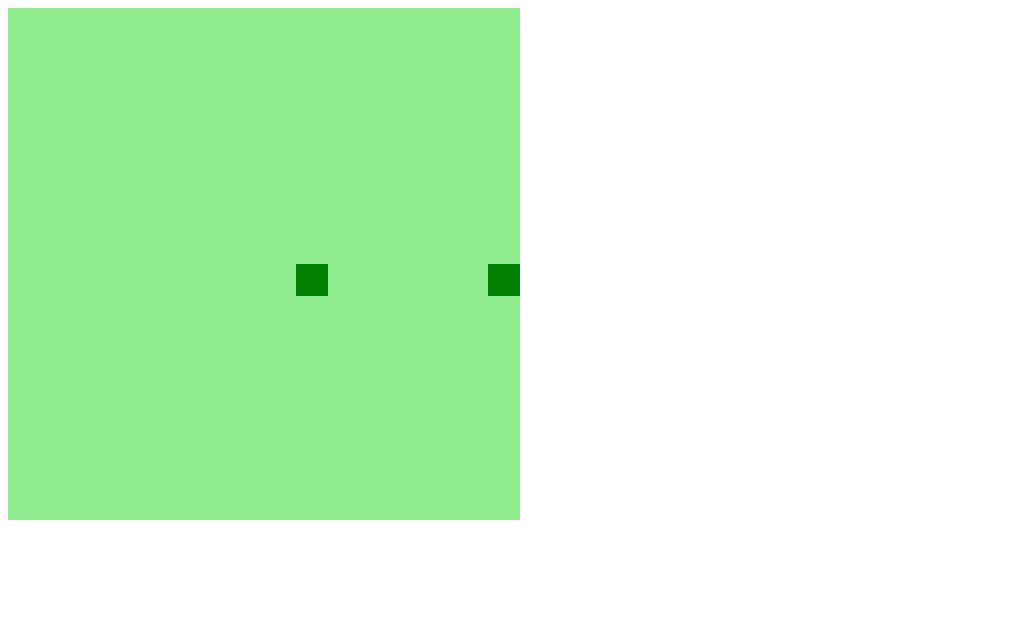
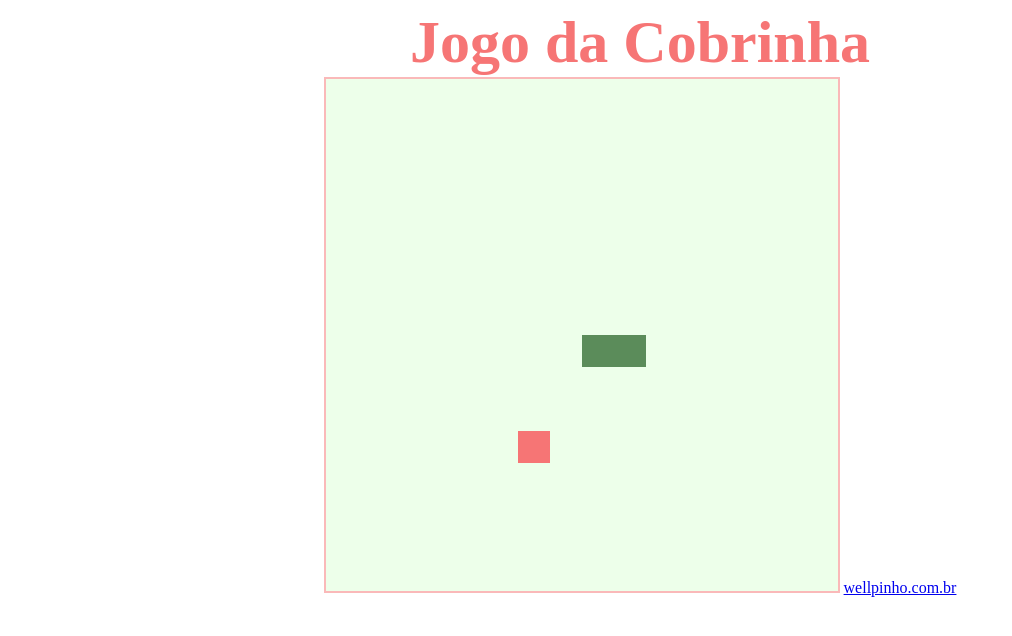
Before and after one commit to wellpinho/snake-game, a plain HTML site: page index.html in a window 1280 px wide. Shown: the whole page, without its empty margins (0-1012 px from the left). Drawn offline with Linux system fonts and the light colour scheme.

Commit message:
criado pegada da cobrinha comendo fruta e seu crescimento

```diff
--- a/index.html
+++ b/index.html
@@ -9,7 +9,9 @@
 </head>
 <body>
 
+  <h1>Jogo da Cobrinha</h1>
   <canvas id="snake" width="512" height="512"></canvas>
+  <a href="https://wellpinho.com.br" target="_blank">wellpinho.com.br</a>
 
   <script src="./script.js"></script>
 </body>
--- a/script.js
+++ b/script.js
@@ -15,19 +15,19 @@ let food = {
 };
 
 function criarBG() {
-  context.fillStyle = 'lightgreen';
+  context.fillStyle = '#edffea';
   context.fillRect(0, 0, 16 * box, 16 * box);
 }
 
 function criarCobrinha() {
   for( i = 0; i < snake.length; i++) {
-    context.fillStyle = 'green';
+    context.fillStyle = '#5b8c5a';
     context.fillRect(snake[i].x, snake[i].y, box, box);
   }
 }
 
 function drawnFood() {
-  context.fillStyle = 'green';
+  context.fillStyle = '#f67575';
   context.fillRect(food.x, food.y, box, box);
 }
 
@@ -64,7 +64,12 @@ function iniciarJogo() {
   // cria um box abaixo
   if(direction == 'down') snakeY += box;
 
-  snake.pop();
+  if(snakeX != food.x || snakeY != food.y) {
+    snake.pop()
+  }else {
+    food.x = Math.floor(Math.random() * 15 + 1) * box;
+    food.y = Math.floor(Math.random() * 15 + 1) * box;
+  }
 
   let newHead = {
     x: snakeX,
--- a/style.css
+++ b/style.css
@@ -1,3 +1,14 @@
-/* #snake {
-  background-color: #424874;
-} */
+body {
+  text-align: center;
+}
+
+#snake {
+  border: 2px solid rgba(246, 117, 117, .5);
+}
+
+h1 {
+  font-size: 60px;
+  margin: 0;
+  font-weight: bold;
+  color: #f67575;
+}
```
